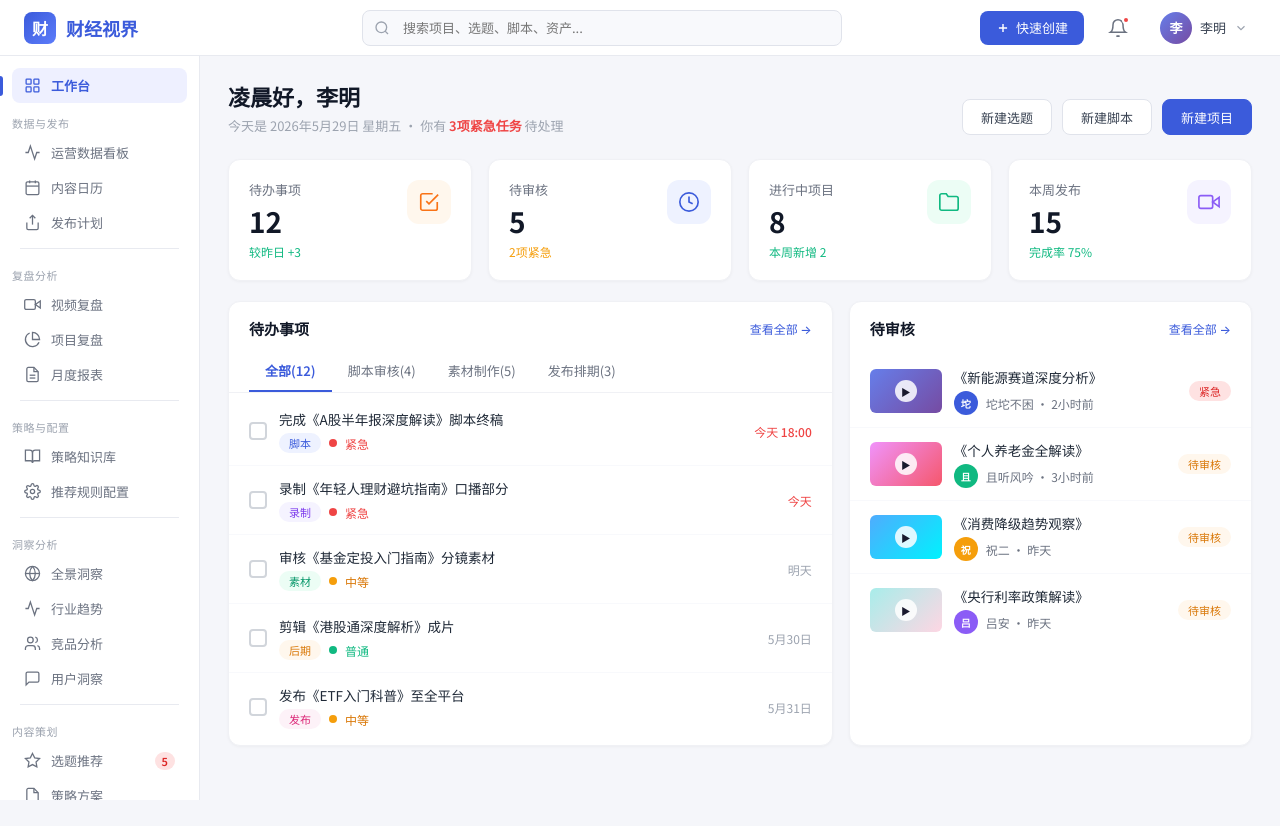
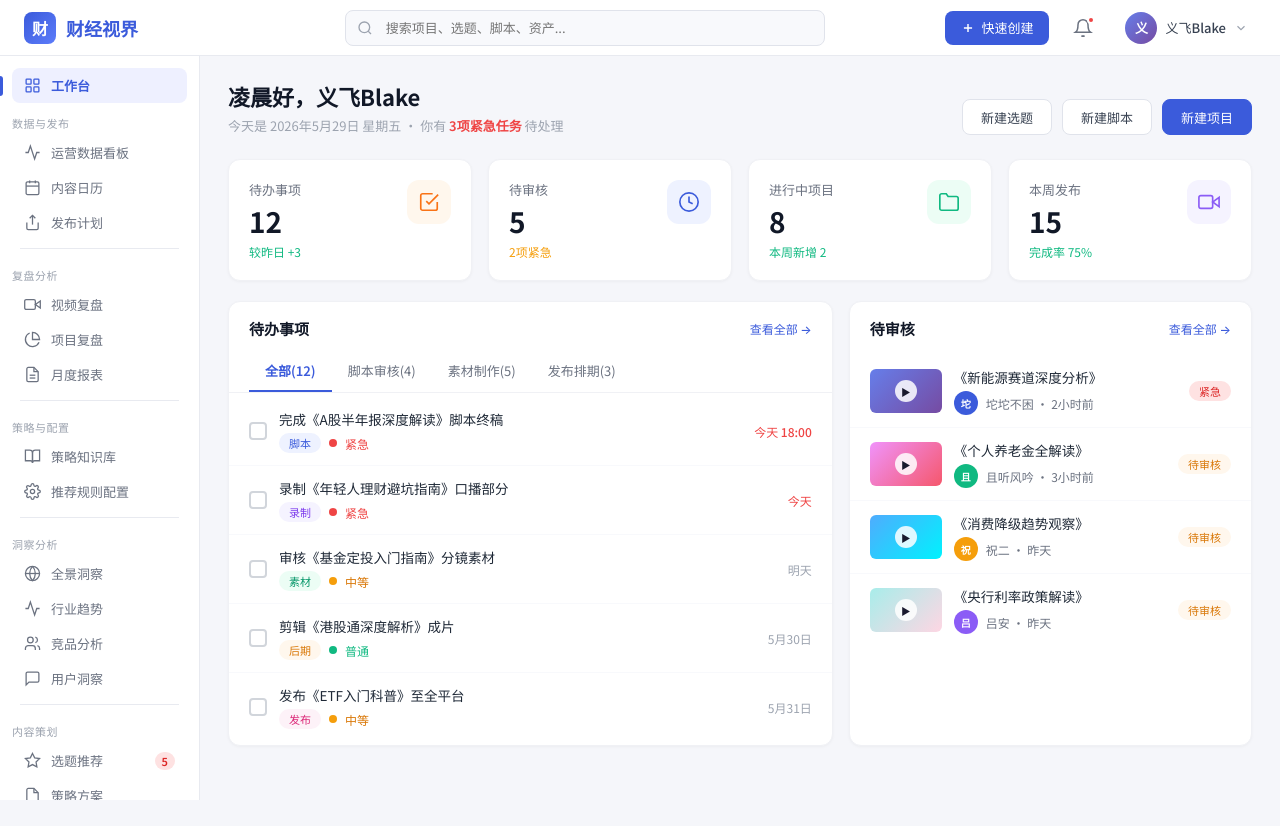
Before and after one commit to Celia94210214/finance-hub, a plain HTML site: page index.html in a window 1280 px wide. Drawn offline with nearby package versions, Linux system fonts and the light colour scheme.

Commit message:
feat: 用户名改为 义飞Blake

```diff
--- a/index.html
+++ b/index.html
@@ -179,7 +179,7 @@
   <div class="nav-right">
     <button class="nav-btn"><svg width="14" height="14" viewBox="0 0 24 24" fill="none" stroke="currentColor" stroke-width="2.5"><path d="M12 5v14M5 12h14"/></svg>快速创建</button>
     <button class="nav-icon-btn"><svg width="20" height="20" viewBox="0 0 24 24" fill="none" stroke="currentColor" stroke-width="1.8"><path d="M18 8A6 6 0 0 0 6 8c0 7-3 9-3 9h18s-3-2-3-9"/><path d="M13.73 21a2 2 0 0 1-3.46 0"/></svg><span class="badge-dot"></span></button>
-    <div class="user-info"><div class="user-avatar">李</div><span class="user-name">李明</span><svg width="14" height="14" viewBox="0 0 24 24" fill="none" stroke="#9CA3AF" stroke-width="2"><path d="m6 9 6 6 6-6"/></svg></div>
+    <div class="user-info"><div class="user-avatar">义</div><span class="user-name">义飞Blake</span><svg width="14" height="14" viewBox="0 0 24 24" fill="none" stroke="#9CA3AF" stroke-width="2"><path d="m6 9 6 6 6-6"/></svg></div>
   </div>
 </nav>
 
@@ -244,7 +244,7 @@
 <!-- ==================== PAGE 1: 工作台 ==================== -->
 <div class="page active" id="page-workspace">
   <div class="page-header">
-    <div><h1 id="greeting-text">早上好，李明</h1><p id="today-info">今天是 <span id="today-date"></span> · 你有 <span style="color:#EF4444;font-weight:600">3项紧急任务</span> 待处理</p></div>
+    <div><h1 id="greeting-text">早上好，义飞Blake</h1><p id="today-info">今天是 <span id="today-date"></span> · 你有 <span style="color:#EF4444;font-weight:600">3项紧急任务</span> 待处理</p></div>
     <div class="page-actions">
       <button class="btn">新建选题</button><button class="btn">新建脚本</button><button class="btn primary">新建项目</button>
     </div>
@@ -325,7 +325,7 @@
     <div style="display:flex;align-items:center;gap:12px"><button class="btn sm" style="padding:0 8px">◀</button><span id="cal-month-title" style="font-size:16px;font-weight:600;color:#1F2937">2026年5月</span><button class="btn sm" style="padding:0 8px">▶</button></div>
     <div style="margin-left:auto;display:flex;gap:6px"><span class="filter-tag active">月视图</span><span class="filter-tag">周视图</span></div>
     <select class="filter-select"><option>全部平台</option><option>抖音</option><option>B站</option></select>
-    <select class="filter-select"><option>全部负责人</option><option>李明</option><option>坨坨不困</option></select>
+    <select class="filter-select"><option>全部负责人</option><option>义飞Blake</option><option>坨坨不困</option></select>
   </div>
   <div class="card" style="margin-bottom:20px"><div style="padding:16px">
     <div id="cal-grid" class="cal-grid">
@@ -333,7 +333,7 @@
   <div class="card"><div class="card-header"><div class="card-title">本周排期详情</div></div>
     <table class="data-table"><thead><tr><th>日期</th><th>内容标题</th><th>平台</th><th>状态</th><th>负责人</th><th>提醒</th></tr></thead>
     <tbody id="cal-schedule-body">
-      <tr><td class="sched-today">5月29日</td><td style="font-weight:500">《理财避坑指南》</td><td><span class="pill red">抖音</span> <span class="pill blue">B站</span></td><td><span class="pill green">待发布</span></td><td><span class="mini-avatar" style="background:#3B5BDB">李</span></td><td>发布前2小时</td></tr>
+      <tr><td class="sched-today">5月29日</td><td style="font-weight:500">《理财避坑指南》</td><td><span class="pill red">抖音</span> <span class="pill blue">B站</span></td><td><span class="pill green">待发布</span></td><td><span class="mini-avatar" style="background:#3B5BDB">义</span></td><td>发布前2小时</td></tr>
       <tr><td class="sched-today">5月29日</td><td style="font-weight:500">《A股半年报EP2》录制</td><td><span class="pill gray">内部</span></td><td><span class="pill orange">进行中</span></td><td><span class="mini-avatar" style="background:#F59E0B">坨</span></td><td>当天上午</td></tr>
       <tr><td class="sched-tomorrow">5月30日</td><td style="font-weight:500">《港股通深度解析》剪辑</td><td><span class="pill gray">内部</span></td><td><span class="pill orange">进行中</span></td><td><span class="mini-avatar" style="background:#10B981">且</span></td><td>提前1天</td></tr>
       <tr><td>5月31日</td><td style="font-weight:500">《ETF入门科普》全平台</td><td><span class="pill red">抖音</span> <span class="pill blue">B站</span> <span class="pill pink">小红书</span></td><td><span class="pill blue">排期中</span></td><td><span class="mini-avatar" style="background:#8B5CF6">吕</span></td><td>发布前1天</td></tr>
@@ -351,12 +351,12 @@
   <div class="card">
     <table class="data-table"><thead><tr><th><input type="checkbox"></th><th>视频标题</th><th>发布平台</th><th>计划时间</th><th>标签</th><th>封面</th><th>负责人</th><th>状态</th><th>发布链接</th></tr></thead>
     <tbody>
-      <tr><td><input type="checkbox"></td><td style="font-weight:500">《理财避坑指南：年轻人必知的5个陷阱》</td><td><span class="pill red">抖音</span> <span class="pill blue">B站</span></td><td class="pub-today">5月29日 20:00</td><td><span class="pill purple">理财</span> <span class="pill cyan">避坑</span></td><td><div style="width:48px;height:30px;border-radius:4px;background:linear-gradient(135deg,#667eea,#764ba2)"></div></td><td><span class="mini-avatar" style="background:#3B5BDB">李</span></td><td><span class="pill green">待发布</span></td><td><span style="color:#9CA3AF">待补录</span></td></tr>
+      <tr><td><input type="checkbox"></td><td style="font-weight:500">《理财避坑指南：年轻人必知的5个陷阱》</td><td><span class="pill red">抖音</span> <span class="pill blue">B站</span></td><td class="pub-today">5月29日 20:00</td><td><span class="pill purple">理财</span> <span class="pill cyan">避坑</span></td><td><div style="width:48px;height:30px;border-radius:4px;background:linear-gradient(135deg,#667eea,#764ba2)"></div></td><td><span class="mini-avatar" style="background:#3B5BDB">义</span></td><td><span class="pill green">待发布</span></td><td><span style="color:#9CA3AF">待补录</span></td></tr>
       <tr><td><input type="checkbox"></td><td style="font-weight:500">《美联储加息对我们钱包的影响》</td><td><span class="pill red">抖音</span></td><td>5月26日 19:00</td><td><span class="pill purple">宏观</span> <span class="pill cyan">美联储</span></td><td><div style="width:48px;height:30px;border-radius:4px;background:linear-gradient(135deg,#f093fb,#f5576c)"></div></td><td><span class="mini-avatar" style="background:#F59E0B">坨</span></td><td><span class="pill blue">已发布</span></td><td><a style="color:#3B5BDB;font-size:12px;cursor:pointer">查看链接</a></td></tr>
       <tr><td><input type="checkbox"></td><td style="font-weight:500">《年轻人为什么要懂基金定投》</td><td><span class="pill blue">B站</span> <span class="pill pink">小红书</span></td><td>5月25日 18:30</td><td><span class="pill purple">基金</span> <span class="pill cyan">定投</span></td><td><div style="width:48px;height:30px;border-radius:4px;background:linear-gradient(135deg,#4facfe,#00f2fe)"></div></td><td><span class="mini-avatar" style="background:#10B981">且</span></td><td><span class="pill blue">已发布</span></td><td><a style="color:#3B5BDB;font-size:12px;cursor:pointer">查看链接</a></td></tr>
       <tr><td><input type="checkbox"></td><td style="font-weight:500">《养老金账户怎么用最划算》</td><td><span class="pill pink">小红书</span></td><td>5月23日 12:00</td><td><span class="pill purple">养老金</span></td><td><div style="width:48px;height:30px;border-radius:4px;background:linear-gradient(135deg,#a8edea,#fed6e3)"></div></td><td><span class="mini-avatar" style="background:#8B5CF6">吕</span></td><td><span class="pill blue">已发布</span></td><td><a style="color:#3B5BDB;font-size:12px;cursor:pointer">查看链接</a></td></tr>
       <tr><td><input type="checkbox"></td><td style="font-weight:500">《新能源车价格战投资逻辑》</td><td><span class="pill green">视频号</span></td><td>5月22日 20:00</td><td><span class="pill purple">新能源</span> <span class="pill cyan">投资</span></td><td><div style="width:48px;height:30px;border-radius:4px;background:linear-gradient(135deg,#ffecd2,#fcb69f)"></div></td><td><span class="mini-avatar" style="background:#EF4444">赵</span></td><td><span class="pill red">发布失败</span></td><td><a style="color:#EF4444;font-size:12px;cursor:pointer">重新发布</a></td></tr>
-      <tr><td><input type="checkbox"></td><td style="font-weight:500">《ETF入门科普》</td><td><span class="pill red">抖音</span> <span class="pill blue">B站</span> <span class="pill pink">小红书</span></td><td>5月31日 19:00</td><td><span class="pill purple">ETF</span> <span class="pill cyan">入门</span></td><td><div style="width:48px;height:30px;border-radius:4px;background:#F0F1F5;display:flex;align-items:center;justify-content:center;font-size:11px;color:#9CA3AF">待上传</div></td><td><span class="mini-avatar" style="background:#3B5BDB">李</span></td><td><span class="pill gray">草稿</span></td><td><span style="color:#9CA3AF">—</span></td></tr>
+      <tr><td><input type="checkbox"></td><td style="font-weight:500">《ETF入门科普》</td><td><span class="pill red">抖音</span> <span class="pill blue">B站</span> <span class="pill pink">小红书</span></td><td>5月31日 19:00</td><td><span class="pill purple">ETF</span> <span class="pill cyan">入门</span></td><td><div style="width:48px;height:30px;border-radius:4px;background:#F0F1F5;display:flex;align-items:center;justify-content:center;font-size:11px;color:#9CA3AF">待上传</div></td><td><span class="mini-avatar" style="background:#3B5BDB">义</span></td><td><span class="pill gray">草稿</span></td><td><span style="color:#9CA3AF">—</span></td></tr>
     </tbody></table>
   </div>
 </div>
@@ -2499,7 +2499,7 @@
     </select>
     <select class="filter-select">
       <option>负责人：全部</option>
-      <option>李明</option>
+      <option>义飞Blake</option>
       <option>坨坨不困</option>
       <option>且听风吟</option>
       <option>祝二</option>
@@ -2578,7 +2578,7 @@
         <tbody>
           <tr>
             <td><strong>A股半年报系列</strong></td>
-            <td><span class="mini-avatar" style="background:#3B5BDB;">李</span> 李明</td>
+            <td><span class="mini-avatar" style="background:#3B5BDB;">义</span> 义飞Blake</td>
             <td>B站</td>
             <td>12</td>
             <td>
@@ -2614,7 +2614,7 @@
           </tr>
           <tr>
             <td><strong>宏观经济月报</strong></td>
-            <td><span class="mini-avatar" style="background:#3B5BDB;">李</span> 李明</td>
+            <td><span class="mini-avatar" style="background:#3B5BDB;">义</span> 义飞Blake</td>
             <td>视频号</td>
             <td>6</td>
             <td>
@@ -2855,7 +2855,7 @@
     </select>
     <select class="filter-select">
       <option>上传者：全部</option>
-      <option>李明</option>
+      <option>义飞Blake</option>
       <option>坨坨不困</option>
       <option>且听风吟</option>
     </select>
@@ -3145,13 +3145,13 @@
               <tr>
                 <td><span class="pill orange">合并</span></td>
                 <td>「A股分析」合并至「股票」</td>
-                <td>李明</td>
+                <td>义飞Blake</td>
                 <td>2026年5月10日</td>
               </tr>
               <tr>
                 <td><span class="pill gray">停用</span></td>
                 <td>「P2P理财」</td>
-                <td>李明</td>
+                <td>义飞Blake</td>
                 <td>2026年5月08日</td>
               </tr>
               <tr>
@@ -3163,7 +3163,7 @@
               <tr>
                 <td><span class="pill gray">停用</span></td>
                 <td>「炒币技巧」</td>
-                <td>李明</td>
+                <td>义飞Blake</td>
                 <td>2026年5月01日</td>
               </tr>
               <tr>
@@ -3279,7 +3279,7 @@
         </thead>
         <tbody>
           <tr>
-            <td><span class="mini-avatar" style="background:#3B5BDB;">李</span> <strong>李明</strong></td>
+            <td><span class="mini-avatar" style="background:#3B5BDB;">义</span> <strong>义飞Blake</strong></td>
             <td>liming@caijing.com</td>
             <td><span class="pill red">管理员</span></td>
             <td>管理层</td>
@@ -3420,16 +3420,16 @@
         <div class="card-body">
           <div style="display:flex;flex-direction:column;gap:0;">
             <div style="display:flex;align-items:flex-start;gap:10px;padding:10px 0;border-bottom:1px solid #f1f3f5;">
-              <span class="mini-avatar" style="background:#3B5BDB;width:24px;height:24px;font-size:10px;flex-shrink:0;margin-top:2px;">李</span>
+              <span class="mini-avatar" style="background:#3B5BDB;width:24px;height:24px;font-size:10px;flex-shrink:0;margin-top:2px;">义</span>
               <div style="flex:1;min-width:0;">
-                <div style="font-size:12px;color:#495057;"><strong>李明</strong> 修改了用户 <strong>赵明</strong> 的角色权限</div>
+                <div style="font-size:12px;color:#495057;"><strong>义飞Blake</strong> 修改了用户 <strong>赵明</strong> 的角色权限</div>
                 <div style="font-size:11px;color:#adb5bd;margin-top:2px;">2026年5月24日 14:20</div>
               </div>
             </div>
             <div style="display:flex;align-items:flex-start;gap:10px;padding:10px 0;border-bottom:1px solid #f1f3f5;">
-              <span class="mini-avatar" style="background:#3B5BDB;width:24px;height:24px;font-size:10px;flex-shrink:0;margin-top:2px;">李</span>
+              <span class="mini-avatar" style="background:#3B5BDB;width:24px;height:24px;font-size:10px;flex-shrink:0;margin-top:2px;">义</span>
               <div style="flex:1;min-width:0;">
-                <div style="font-size:12px;color:#495057;"><strong>李明</strong> 停用了用户 <strong>赵明</strong> 的账号</div>
+                <div style="font-size:12px;color:#495057;"><strong>义飞Blake</strong> 停用了用户 <strong>赵明</strong> 的账号</div>
                 <div style="font-size:11px;color:#adb5bd;margin-top:2px;">2026年5月24日 14:18</div>
               </div>
             </div>
@@ -3448,9 +3448,9 @@
               </div>
             </div>
             <div style="display:flex;align-items:flex-start;gap:10px;padding:10px 0;border-bottom:1px solid #f1f3f5;">
-              <span class="mini-avatar" style="background:#3B5BDB;width:24px;height:24px;font-size:10px;flex-shrink:0;margin-top:2px;">李</span>
+              <span class="mini-avatar" style="background:#3B5BDB;width:24px;height:24px;font-size:10px;flex-shrink:0;margin-top:2px;">义</span>
               <div style="flex:1;min-width:0;">
-                <div style="font-size:12px;color:#495057;"><strong>李明</strong> 更新了系统品牌配置</div>
+                <div style="font-size:12px;color:#495057;"><strong>义飞Blake</strong> 更新了系统品牌配置</div>
                 <div style="font-size:11px;color:#adb5bd;margin-top:2px;">2026年5月22日 11:42</div>
               </div>
             </div>
@@ -3655,7 +3655,7 @@
               <span class="pill blue" style="font-size:10px;padding:2px 6px;flex-shrink:0;margin-top:2px;">配置</span>
               <div style="flex:1;min-width:0;">
                 <div style="font-size:12px;color:#495057;">更新品牌Logo与品牌色设置</div>
-                <div style="font-size:11px;color:#adb5bd;">李明 · 2026年5月24日 14:30</div>
+                <div style="font-size:11px;color:#adb5bd;">义飞Blake · 2026年5月24日 14:30</div>
               </div>
             </div>
             <div style="display:flex;align-items:flex-start;gap:10px;padding:10px 0;border-bottom:1px solid #f1f3f5;">
@@ -3669,7 +3669,7 @@
               <span class="pill orange" style="font-size:10px;padding:2px 6px;flex-shrink:0;margin-top:2px;">禁用词</span>
               <div style="flex:1;min-width:0;">
                 <div style="font-size:12px;color:#495057;">新增禁用词「稳赚不赔」「一夜暴富」</div>
-                <div style="font-size:11px;color:#adb5bd;">李明 · 2026年5月23日 16:00</div>
+                <div style="font-size:11px;color:#adb5bd;">义飞Blake · 2026年5月23日 16:00</div>
               </div>
             </div>
             <div style="display:flex;align-items:flex-start;gap:10px;padding:10px 0;border-bottom:1px solid #f1f3f5;">
@@ -3683,7 +3683,7 @@
               <span class="pill blue" style="font-size:10px;padding:2px 6px;flex-shrink:0;margin-top:2px;">平台</span>
               <div style="flex:1;min-width:0;">
                 <div style="font-size:12px;color:#495057;">绑定小红书账号「财经视界笔记」</div>
-                <div style="font-size:11px;color:#adb5bd;">李明 · 2026年5月21日 09:45</div>
+                <div style="font-size:11px;color:#adb5bd;">义飞Blake · 2026年5月21日 09:45</div>
               </div>
             </div>
           </div>
@@ -3763,7 +3763,7 @@ function initDates() {
   // 1. Workspace greeting
   const greet = hour < 6 ? '凌晨好' : hour < 9 ? '早上好' : hour < 12 ? '上午好' : hour < 14 ? '中午好' : hour < 18 ? '下午好' : '晚上好';
   const el1 = document.getElementById('greeting-text');
-  if (el1) el1.textContent = greet + '，李明';
+  if (el1) el1.textContent = greet + '，义飞Blake';
   const el2 = document.getElementById('today-date');
   if (el2) el2.textContent = year + '年' + (month+1) + '月' + date + '日 ' + weekdays[dayOfWeek];
 
```
